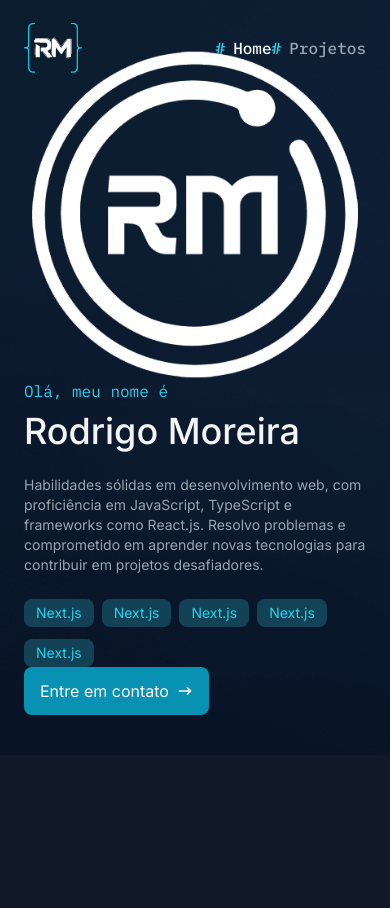
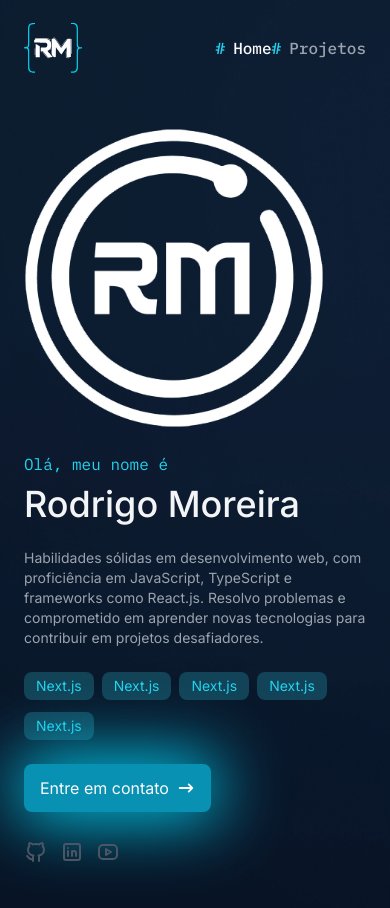
Before and after one commit to rodfgmoreira/portfolio, a Next.js app: page / in a window 390 px wide. Shown: the top 908 px of the page. Before the commit the page ends 844 px from the top, so only its background shows below. Built offline with nearby package versions, Linux system fonts and the light colour scheme.

Commit message:
feat: Finalizado home

```diff
--- a/app/components/pages/home/hero-section/index.tsx
+++ b/app/components/pages/home/hero-section/index.tsx
@@ -1,11 +1,27 @@
 import { Button } from "@/app/components/button";
 import { TechBadge } from "@/app/components/tech-badge";
 import { HiArrowNarrowRight } from "react-icons/hi";
+import { TbBrandGithub, TbBrandLinkedin, TbBrandYoutube } from "react-icons/tb";
 import Image from "next/image";
+
+const  MOCK_CONTACTS = [
+  {
+    url: 'https://github.com/rodfgmoreira',
+    icon: <TbBrandGithub />
+  },
+  {
+    url: 'https://www.linkedin.com/in/rodrigofgmoreira/',
+    icon: <TbBrandLinkedin />
+  },
+  {
+    url: 'https://www.youtube.com/@RodrigoDev_oficial',
+    icon: <TbBrandYoutube />
+  }
+]
 
 export function HeroSection() {
   return (
-    <section className="w-full h-[755px] bg-hero-image bg-cover bg-center bg-no-repeat flex flex-col justify-end pb-10 sm:pb-32 py-32 lg:pb-[110px]">
+    <section className="w-full lg:h-[755px] bg-hero-image bg-cover bg-center bg-no-repeat flex flex-col justify-end pb-10 sm:pb-32 py-32 lg:pb-[110px]">
       <div className="container flex items-start justify-between flex-col-reverse lg:flex-row">
         <div className="w-full lg:max-w-[530px]">
           <p className="font-mono text-cyan-400">Olá, meu nome é</p>
@@ -19,11 +35,24 @@
             ))}
           </div>
 
-          <div>
-            <Button>
+          <div className="mt-6 lg:mt10 flex sm:items-center sm:gap-5 flex-col sm:flex-row">
+            <Button className="w-max shadow-button">
               Entre em contato
-              <HiArrowNarrowRight/>
+              <HiArrowNarrowRight size={18}/>
             </Button>
+
+            <div className="text-2xl text-gray-600 flex items-center h-20 gap-3">
+              {MOCK_CONTACTS.map((contact, index) => (
+                <a
+                  href={contact.url}
+                  key={`contact-${index}`}
+                  target="_blank"
+                  className="hover:text-gray-100 transition-colors"
+                >
+                  {contact.icon}
+                </a>
+              ))}
+            </div>
           </div>
         </div>
 
@@ -32,6 +61,7 @@
           height={404}
           src="/images/profile-pic.png"
           alt="Foto de perfil do Rodrigo Moreira"
+          className="w-[300px] h-[300px] lg:w-[420px] lg:h-[404px] mb-6 lg:mb-0 rounded-lg object-cover"
         />
       </div>
     </section>
```
